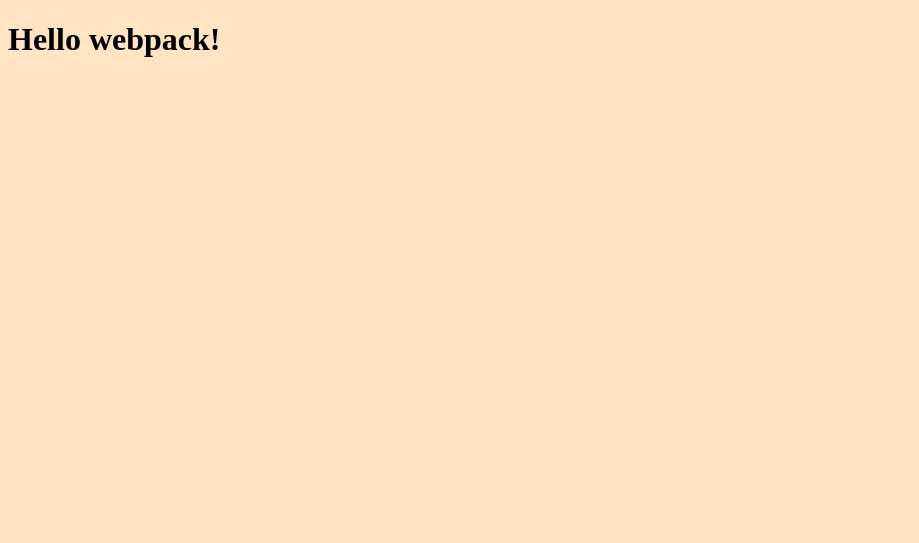
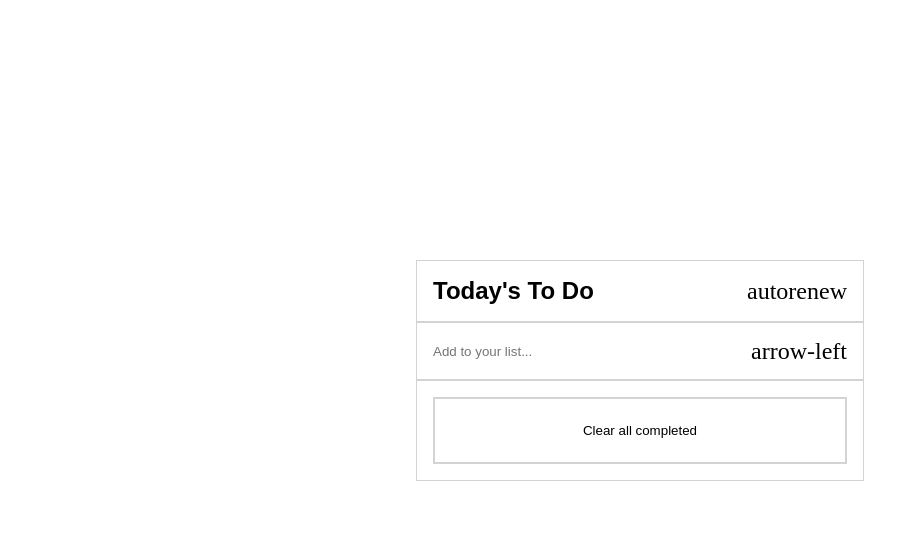
Before and after one commit to Gardimy/Todo-List, a website: page src/index.html in a window 1280 px wide. Shown: the whole page, without its empty margins (0-919 px from the left). Drawn offline with Linux system fonts and the light colour scheme.

Commit message:
Update index.html file

```diff
--- a/src/index.html
+++ b/src/index.html
@@ -3,11 +3,24 @@
 <head>
     <meta charset="UTF-8">
     <meta name="viewport" content="width=device-width, initial-scale=1.0">
-    <title>Wbpack Exercise</title>
+    <title>To-do-list</title>
     <link rel="stylesheet" href="style.css" />
 </head>
 <body>
-    <h1>Hello webpack!</h1>
-    <script src="./src/index.js"></script>
+     <section id="main">
+    <h1 class="title">Today's To Do<span class="arrow-left">autorenew</span></h1>
+
+    <section class="input">
+      <input type="text" id="task" placeholder="Add to your list..."></input>
+      <span class="arrow-left" id="button"> arrow-left </span>
+	</section>
+
+    <div><ul id="todo"></ul></div>
+
+    <div class="btn-todo">
+      <button id="clear" class="clear">Clear all completed</button>
+    </div>
+	 </section>
+  <script src="./src/index.js"></script>
 </body>
 </html>
--- a/src/style.css
+++ b/src/style.css
@@ -1,3 +1,111 @@
-body {
-  background-color: bisque;
+* {
+  margin: 0;
+  padding: 0;
+  box-sizing: border-box;
+  font-family: 'poppins',sans-serif;
 }
+
+#main {
+  width: 35%;
+  height: 35%;
+  margin: auto;
+  position: absolute;
+  bottom: 0;
+  top: 0;
+  left: 0;
+  right: 0;
+}
+
+.title,
+.input,
+.task-item,
+.btn-todo,
+p {
+  display: flex;
+  flex-direction: row;
+  justify-content: space-between;
+  align-content: center;
+  align-items: center;
+  padding: 1rem;
+  border: 1px solid lightgray;
+  list-style: none;
+  background-color: white;
+}
+
+@font-face {
+  font-family: 'Material Symbols Outlined';
+  font-style: normal;
+  src: url(https://fonts.gstatic.com/s/materialsymbolsoutlined/v110/kJEhBvYX7BgnkSrUwT8OhrdQw4oELdPIeeII9v6oFsI.woff2) format('woff2');
+}
+
+.arrow-left {
+  font-family: 'Material Symbols Outlined';
+  font-weight: normal;
+  font-style: normal;
+  font-size: 24px;
+  line-height: 1;
+  letter-spacing: normal;
+  text-transform: none;
+  display: inline-block;
+  white-space: nowrap;
+  word-wrap: normal;
+  direction: ltr;
+  -webkit-font-smoothing: antialiased;
+}
+
+button {
+  width: 100%;
+  display: flex;
+  flex-direction: row;
+  justify-content: space-around;
+  background-color: #ffffff;
+  border: 2px solid lightgray;
+  align-content: center;
+  align-items: center;
+  padding: 1.5rem;
+  list-style: none;
+}
+
+.task-item {
+  display: flex;
+  flex-direction: row;
+  justify-content: space-between;
+  text-align: start;
+  align-items: center;
+  align-content: center;
+  padding: 1rem;
+  gap: 1rem;
+  border: 1px solid lightgray;
+  list-style: none;
+}
+
+#Container {
+  display: flex;
+  align-items: center;
+  justify-content: space-between;
+  padding: 4px 18px;
+}
+
+li {
+  list-style: none;
+}
+
+.removeBtn,
+.saveBtn {
+  width: 40px;
+  border: none;
+}
+
+.Text {
+  width: 65%;
+}
+
+input {
+  border: none;
+  background: none;
+  outline: none;
+}
+
+.hidden {
+  display: none;
+}
```
Also changed, not shown: src/generator.js (deleted, +0 -9 lines), dist/bundle.js, dist/index.html, src/modules/app.js (added).
